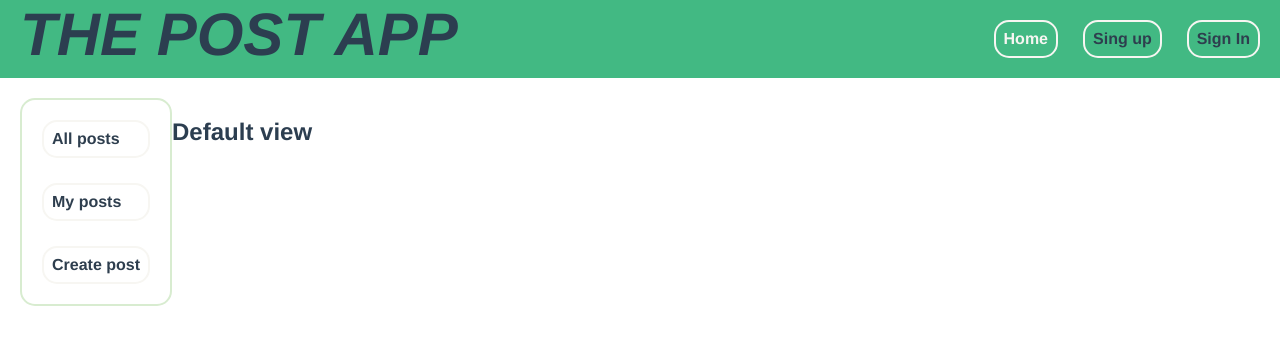
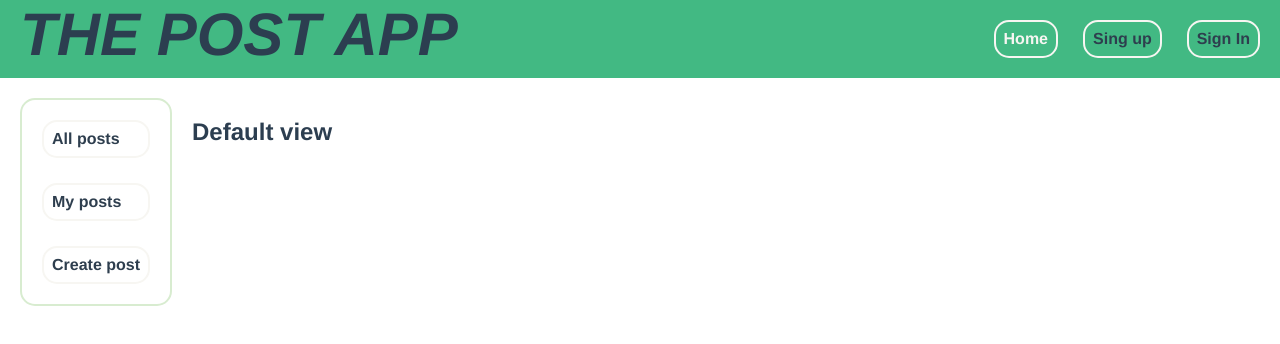
Before and after one commit to LucasKwak/post-app, a Vue app: page /home in a window 1280 px wide. Shown: the top 344 px of the page. Built offline with nearby package versions, Linux system fonts and the light colour scheme; no server answers.

Commit message:
[FEAT]: Upgrade the display of the HomeView.

```diff
--- a/src/App.vue
+++ b/src/App.vue
@@ -30,16 +30,24 @@
 </script>
 
 <style lang="scss">
+    html {
+        height: 100%;
+    }
+
+    body {
+        margin: 0;
+        height: 100%;
+
         #app {
             font-family: Avenir, Helvetica, Arial, sans-serif;
             -webkit-font-smoothing: antialiased;
             -moz-osx-font-smoothing: grayscale;
             color: #2c3e50;
-    }
+            height: 100%;
+            display: flex;
+            flex-direction: column;
 
-    body {
-        margin: 0;
-
+            header {
                 .app-title {
                     margin: 0;
                     position: absolute;
@@ -48,4 +56,11 @@
                     font-size: 60px;
                 }
             }
+
+            main {
+                flex-grow: 1;
+                padding: 20px;
+            }
+        }
+    }
 </style>
--- a/src/views/HomeView.vue
+++ b/src/views/HomeView.vue
@@ -1,9 +1,9 @@
 <template>
     <div class="home-wrapper">
-        <section>
+        <section class="home-lateral-menu">
             <NavLateralMenu></NavLateralMenu>
         </section>
-        <section>
+        <section class="home-main-wrapper">
             <router-view/>
         </section>
     </div>
@@ -15,8 +15,13 @@
 
 <style lang="scss" scoped>
     .home-wrapper {
+        height: 100%;
         display: flex;
         flex-direction: row;
-        padding: 20px;
+        gap: 20px;
+
+        .home-main-wrapper {
+            flex-grow: 1;
+        }
     }
 </style>
```
Lines whose indentation alone changed are shown as unchanged.
